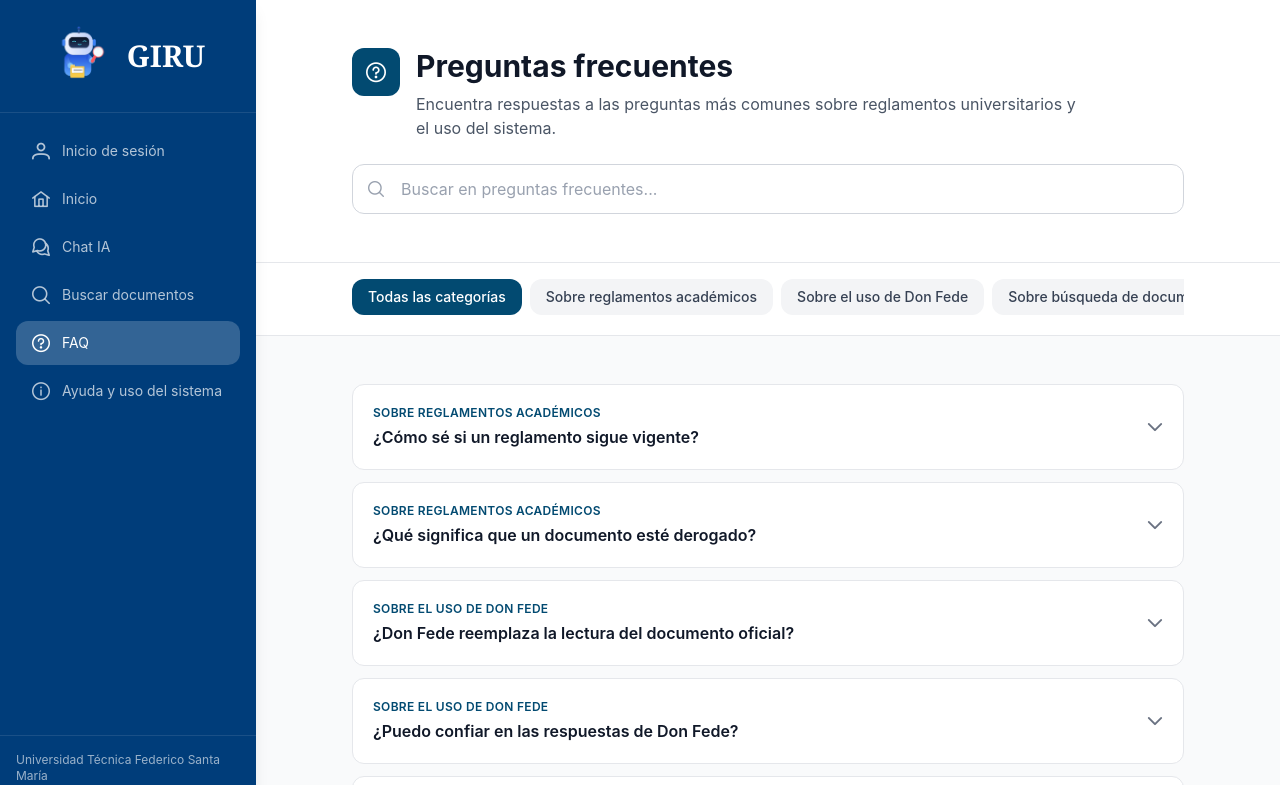
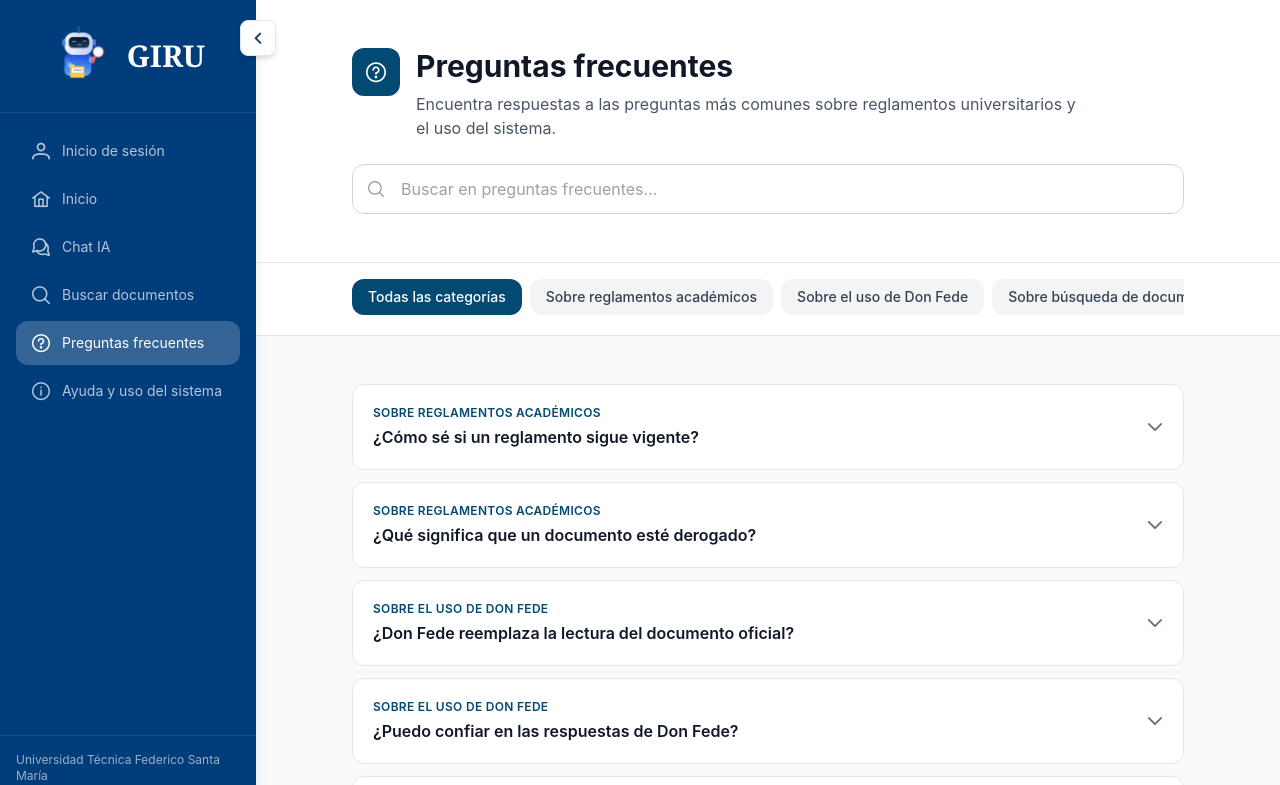
Before and after one commit to akemurashi/GIRU, a React (Vite) app in the folder frontend/: page /faq in a window 1280 px wide. Shown: the top 785 px of the page. Built offline with nearby package versions, Linux system fonts and the light colour scheme.

Commit message:
mejoras post sprint 2
corrección de errores y recomendaciones después del de las encuestas del sprint 2, como fallas visuales y responsividad

```diff
--- a/frontend/src/modulos/Ayuda/Pagina/PaginaAyuda.tsx
+++ b/frontend/src/modulos/Ayuda/Pagina/PaginaAyuda.tsx
@@ -1,6 +1,6 @@
 import { useRef } from "react";
 
-import Sidebar from "../../Compartido/Sidebar";
+import SidebarLayout from "../../Compartido/SidebarLayout";
 
 import { GuideList } from "../Componentes/GuideList";
 import { PageHeader } from "../Componentes/PageHeader";
@@ -26,10 +26,7 @@
   };
 
   return (
-    <div className="min-h-screen bg-gray-50">
-      <Sidebar />
-
-      <main className="min-w-0 lg:pl-64">
+    <SidebarLayout>
       <PageHeader />
 
       <div className="mx-auto max-w-5xl px-4 py-10 sm:px-6 md:px-8 md:py-12">
@@ -45,7 +42,6 @@
 
         <UseCases />
       </div>
-      </main>
-    </div>
+    </SidebarLayout>
   );
 }
--- a/frontend/src/modulos/ChatIa/Pagina/PaginaChatIa.tsx
+++ b/frontend/src/modulos/ChatIa/Pagina/PaginaChatIa.tsx
@@ -1,14 +1,13 @@
-import Sidebar from "../../Compartido/Sidebar";
+import SidebarLayout from "../../Compartido/SidebarLayout";
+
 import { ChatMain } from "../Componentes/ChatMain";
 
 export default function PaginaChatIa() {
   return (
-    <div className="flex h-dvh flex-col overflow-hidden bg-gray-50 md:block">
-      <Sidebar />
-
-      <div className="min-h-0 flex-1 md:h-full md:pl-64">
+    <SidebarLayout>
+      <div className="h-dvh overflow-hidden">
         <ChatMain />
       </div>
-    </div>
+    </SidebarLayout>
   );
 }
--- a/frontend/src/modulos/Compartido/Sidebar.tsx
+++ b/frontend/src/modulos/Compartido/Sidebar.tsx
@@ -4,20 +4,43 @@
 import { SidebarNav } from "./SidebarNav";
 import { SidebarFooter } from "./SidebarFooter";
 
-export default function Sidebar() {
+type SidebarProps = {
+  onDesktopToggle?: (isOpen: boolean) => void;
+};
+
+export default function Sidebar({
+  onDesktopToggle,
+}: SidebarProps) {
   const [menuOpen, setMenuOpen] = useState(false);
+  const [desktopOpen, setDesktopOpen] = useState(true);
+
+  const toggleDesktopSidebar = () => {
+    const newState = !desktopOpen;
+
+    setDesktopOpen(newState);
+    onDesktopToggle?.(newState);
+  };
 
   return (
     <>
-      {/* MOBILE */}
+      {/* =====================================================
+          MOBILE
+      ===================================================== */}
+      <div className="md:hidden">
+        {/* Espacio reservado para el menú fijo */}
+        <div className="h-14" />
+
         <header
           className="
-          md:hidden
+            fixed
+            left-0
+            top-0
+            z-50
+            w-full
             bg-sidebar
             text-white
           "
         >
-        {/* HEADER MOBILE */}
           <div
             className="
               relative
@@ -36,7 +59,11 @@
                 right-4
                 text-2xl
               "
-            aria-label={menuOpen ? "Cerrar menú" : "Abrir menú"}
+              aria-label={
+                menuOpen
+                  ? "Cerrar menú"
+                  : "Abrir menú"
+              }
             >
               {menuOpen ? "✕" : "☰"}
             </button>
@@ -58,43 +85,167 @@
                 p-4
               "
             >
-            {/* NAV MOBILE */}
               <div className="max-h-[60vh] overflow-y-auto">
                 <SidebarNav />
               </div>
 
-            {/* FOOTER MOBILE */}
               <div className="mt-4">
                 <SidebarFooter />
               </div>
             </div>
           </div>
         </header>
+      </div>
 
-      {/* DESKTOP */}
+      {/* =====================================================
+          DESKTOP
+      ===================================================== */}
       <aside
-        className="
+        className={`
           hidden
           md:flex
           fixed
           left-0
           top-0
+          z-50
           h-screen
-          w-64
           flex-col
           bg-sidebar
           text-white
           shadow-lg
-        "
+          transition-all
+          duration-300
+          ease-in-out
+          ${
+            desktopOpen
+              ? "w-64 translate-x-0"
+              : "w-0 -translate-x-full"
+          }
+        `}
+      >
+        {/* HEADER */}
+        <div
+          className={`
+            transition-opacity
+            duration-200
+            ${
+              desktopOpen
+                ? "opacity-100"
+                : "opacity-0"
+            }
+          `}
         >
           <SidebarHeaderMenu />
+        </div>
 
-        <div className="flex-1 overflow-y-auto">
+        {/* NAV */}
+        <div
+          className={`
+            flex-1
+            overflow-y-auto
+            transition-opacity
+            duration-200
+            ${
+              desktopOpen
+                ? "opacity-100"
+                : "opacity-0"
+            }
+          `}
+        >
           <SidebarNav />
         </div>
 
+        {/* FOOTER */}
+        <div
+          className={`
+            transition-opacity
+            duration-200
+            ${
+              desktopOpen
+                ? "opacity-100"
+                : "opacity-0"
+            }
+          `}
+        >
           <SidebarFooter />
+        </div>
       </aside>
+
+      {/* =====================================================
+          BOTÓN SIDEBAR DESKTOP
+      ===================================================== */}
+      <button
+        type="button"
+        onClick={toggleDesktopSidebar}
+        className="
+          hidden
+          md:flex
+          fixed
+          top-5
+          z-60
+          h-9
+          w-9
+          items-center
+          justify-center
+          rounded-lg
+          border
+          border-slate-200
+          bg-white
+          text-slate-700
+          shadow-md
+          transition-all
+          duration-300
+          ease-in-out
+          hover:bg-slate-100
+          hover:shadow-lg
+          hover:scale-105
+          active:scale-95
+        "
+        style={{
+          left: desktopOpen ? "15rem" : "1rem",
+        }}
+        aria-label={
+          desktopOpen
+            ? "Ocultar menú"
+            : "Mostrar menú"
+        }
+      >
+        <span className="relative flex h-5 w-5 items-center justify-center">
+          {/* Icono cerrar */}
+          <i
+            className={`
+              pi pi-angle-left
+              absolute
+              text-lg
+              transition-all
+              duration-300
+              ease-in-out
+              ${
+                desktopOpen
+                  ? "scale-100 rotate-0 opacity-100"
+                  : "scale-50 -rotate-90 opacity-0"
+              }
+            `}
+          />
+
+          {/* Icono abrir */}
+          <i
+            className={`
+              pi pi-bars
+              absolute
+              text-base
+              transition-all
+              duration-300
+              ease-in-out
+              ${
+                desktopOpen
+                  ? "scale-50 rotate-90 opacity-0"
+                  : "scale-100 rotate-0 opacity-100"
+              }
+            `}
+          />
+        </span>
+      </button>
     </>
   );
 }
--- a/frontend/src/modulos/Compartido/SidebarHeader.tsx
+++ b/frontend/src/modulos/Compartido/SidebarHeader.tsx
@@ -1,9 +1,14 @@
 import robotLogo from "/assets/Imagenes/giru.jpg";
+import { Link } from "react-router-dom";
 
 export const SidebarHeaderMenu = () => {
   return (
     <div className="p-4 md:p-6 border-b border-white/10">
-      <div className="flex items-center justify-center gap-2 md:gap-3">
+      <Link
+        to="/"
+        className="flex items-center justify-center gap-2 md:gap-3"
+
+      >
         <img
           src={robotLogo}
           alt="GIRU Robot"
@@ -13,7 +18,7 @@
         <h1 className="text-xl md:text-3xl font-black font-serif">
           GIRU
         </h1>
-      </div>
+      </Link>
     </div>
   );
 };
--- /dev/null
+++ b/frontend/src/modulos/Compartido/SidebarLayout.tsx
@@ -0,0 +1,36 @@
+import { type ReactNode, useState } from "react";
+import Sidebar from "./Sidebar";
+
+type SidebarLayoutProps = {
+  children: ReactNode;
+};
+
+export default function SidebarLayout({
+  children,
+}: SidebarLayoutProps) {
+  const [sidebarOpen, setSidebarOpen] = useState(true);
+
+  return (
+    <div className="min-h-screen bg-gray-50">
+      <Sidebar
+        onDesktopToggle={setSidebarOpen}
+      />
+
+      <main
+        className={`
+          min-h-screen
+          transition-[margin]
+          duration-300
+          ease-in-out
+          ${
+            sidebarOpen
+              ? "md:ml-64"
+              : "md:ml-0"
+          }
+        `}
+      >
+        {children}
+      </main>
+    </div>
+  );
+}
--- a/frontend/src/modulos/Compartido/SidebarNav.tsx
+++ b/frontend/src/modulos/Compartido/SidebarNav.tsx
@@ -39,7 +39,7 @@
         <SidebarNavItems
           href="/faq"
           icon="pi-question-circle"
-          label="FAQ"
+          label="Preguntas frecuentes"
         />
 
 
--- a/frontend/src/modulos/Documentos/Componentes/FilterForm.tsx
+++ b/frontend/src/modulos/Documentos/Componentes/FilterForm.tsx
@@ -5,9 +5,10 @@
 const tiposDocumento = [
   "Todos",
   "Reglamento",
-  "Normativa",
-  "Resolución",
-  "Instructivo",
+  "Decreto",
+  "Acta",
+  "Convenio",
+  "Elección",
 ];
 
 const estados = [
--- a/frontend/src/modulos/Faq/Pagina/PaginaFaq.tsx
+++ b/frontend/src/modulos/Faq/Pagina/PaginaFaq.tsx
@@ -1,14 +1,11 @@
-import Sidebar from "../../Compartido/Sidebar";
+import SidebarLayout from "../../Compartido/SidebarLayout";
+
 import { FaqHero } from "../Componentes/FaqHero";
 
 export default function PaginaFaq() {
   return (
-    <div className="min-h-screen bg-gray-50">
-      <Sidebar />
-
-      <main className="min-w-0 lg:pl-64">
-        <FaqHero />
-      </main>
-    </div>
+    <SidebarLayout>
+      <FaqHero />
+    </SidebarLayout>
   );
 }
--- a/frontend/src/modulos/inicio/Pagina/PaginaInicio.tsx
+++ b/frontend/src/modulos/inicio/Pagina/PaginaInicio.tsx
@@ -1,42 +1,14 @@
-import Sidebar from "../../Compartido/Sidebar";
+import SidebarLayout from "../../Compartido/SidebarLayout";
 
 import { SectionTituloYbusqueda } from "../Componentes/TituloYBusqueda";
 import { QuickAccessSection } from "../Componentes/Cards";
 
+export default function PaginaInicio() {
+  return (
+    <SidebarLayout>
+      <SectionTituloYbusqueda />
 
-export default function PaginaInicio() {
-
-  return (
-
-    <div
-      className="
-        flex
-        min-h-screen
-        flex-col
-        md:flex-row
-      "
-    >
-
-      {/* Barra lateral reutilizable */}
-      <Sidebar />
-
-
-      {/* Componentes propios de Inicio */}
-      <main
-        className="
-          flex-1
-          md:ml-64
-        "
-      >
-
-        <SectionTituloYbusqueda />
-
-        <QuickAccessSection />
-
-      </main>
-
-
-    </div>
-
+      <QuickAccessSection />
+    </SidebarLayout>
   );
 }
```
Also changed, not shown: frontend/src/modulos/ChatIa/Componentes/ChatHeader.tsx (+11 -7 lines), frontend/src/modulos/ChatIa/Componentes/ChatMain.tsx (+59 -3 lines), frontend/src/modulos/Documentos/Pagina/PaginaDocumento.tsx (+17 -20 lines). Lines whose indentation alone changed are shown as unchanged.
